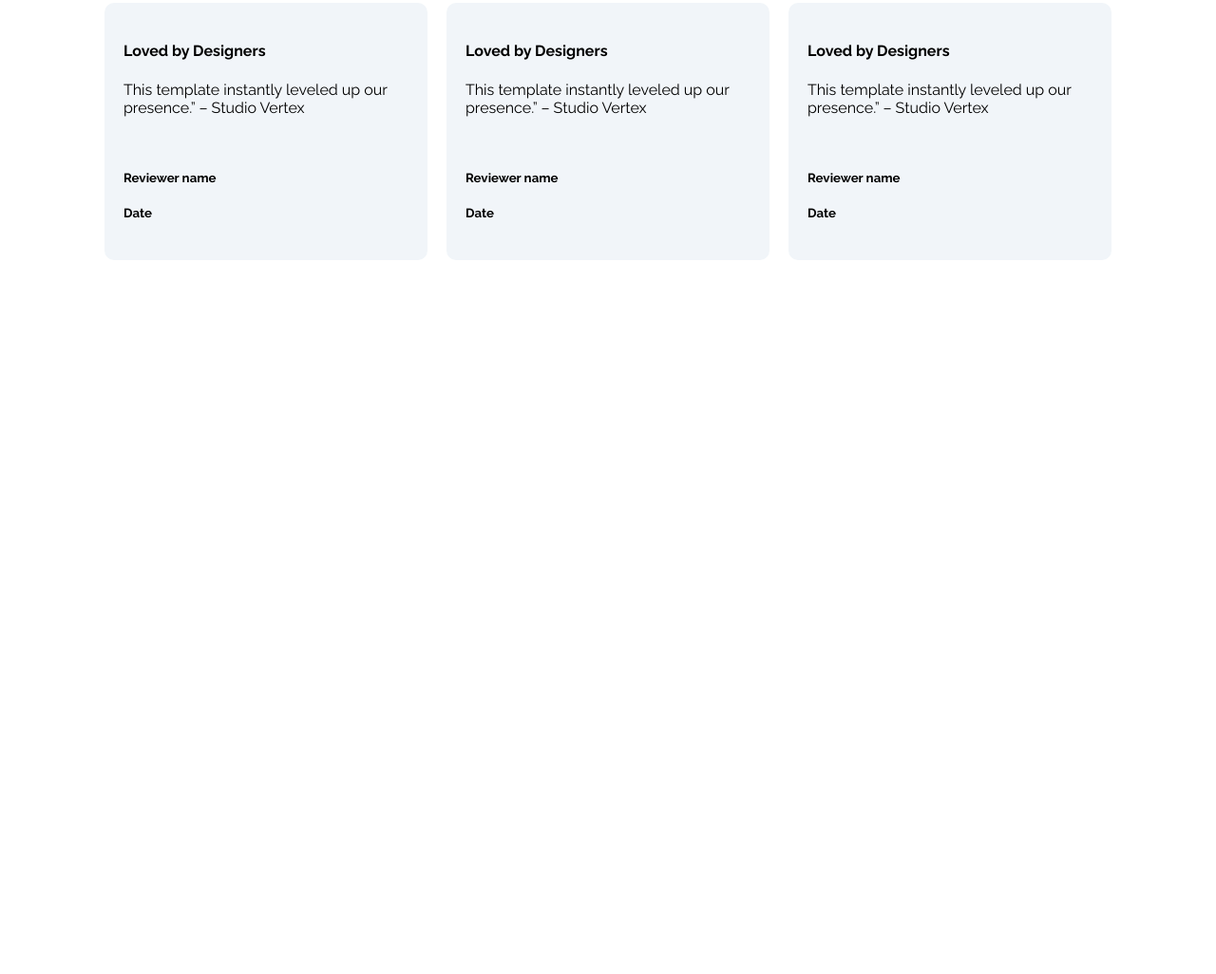
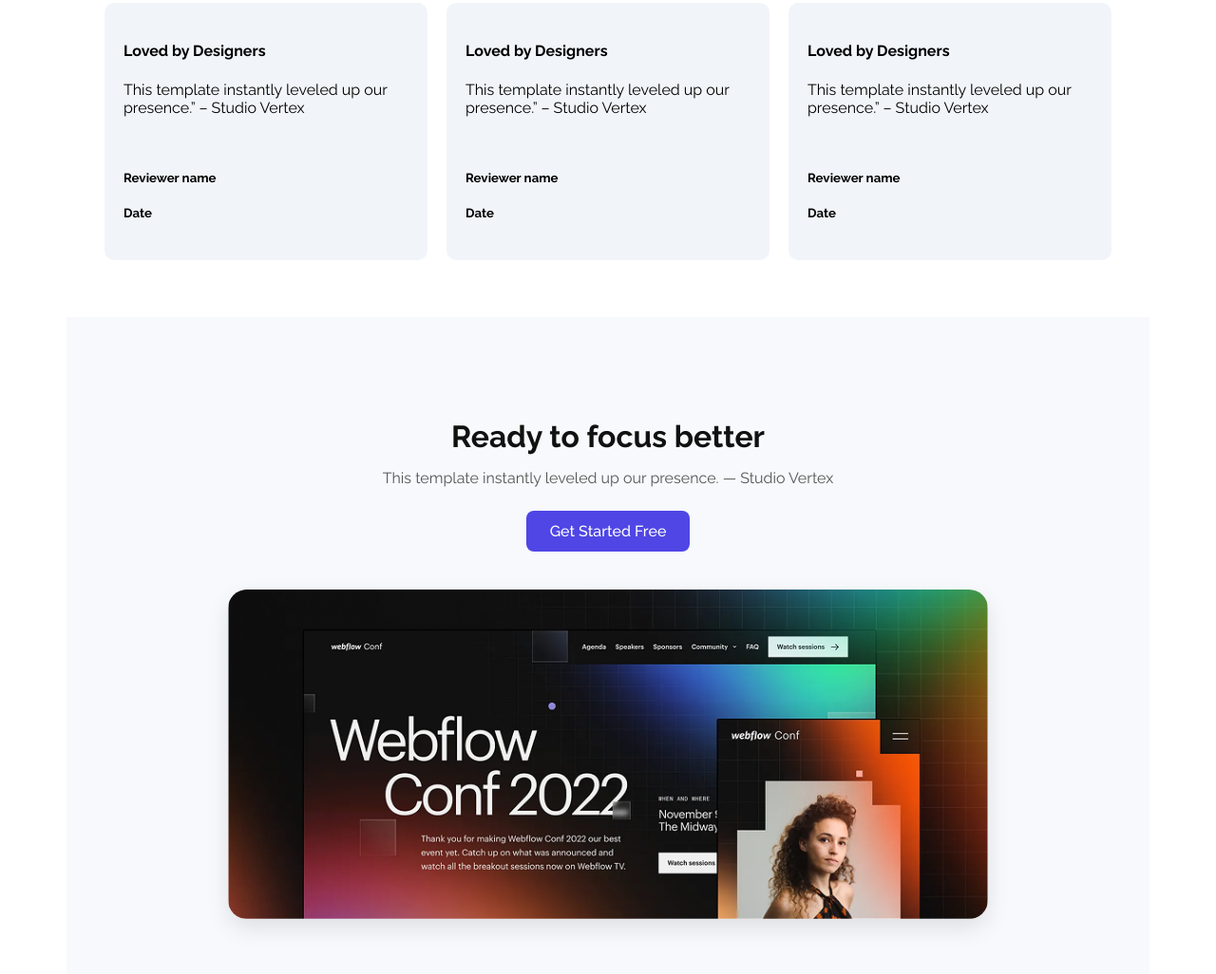
Before and after one commit to taposh25/ASSIGNMENT-001, a plain HTML site: page index.html in a window 1280 px wide. Shown: the part 1810-2836 px from the top of the page at 95% size. Before the commit the page ends 2152 px from the top, so only its background shows below. Drawn offline with Linux system fonts and the light colour scheme.

Commit message:
focus-section-added

```diff
--- a/index.html
+++ b/index.html
@@ -86,6 +86,17 @@
   </section>
 
 
+<section class="focus-section">
+  <div class="container focus-content">
+    <h2>Ready to focus better</h2>
+    <p class="subtitle">This template instantly leveled up our presence. — Studio Vertex</p>
+    <a href="#" class="btn focus-btn">Get Started Free</a>
+    <div class="focus-image">
+      <img src="images/wc-big.png" alt="">
+    </div>
+  </div>
+</section>
 
+ </main>
   </body>
   </html>
--- a/styles/assignment.css
+++ b/styles/assignment.css
@@ -153,3 +153,44 @@
   width: 300px;
   text-align: left;
 }
+/* Focus Section */
+
+.focus-section {
+  background-color: #f8f9fc;
+  padding: 80px 0;
+  text-align: center;
+}
+
+.focus-content h2 {
+  font-size: 2rem;
+  margin-bottom: 10px;
+  color: #111;
+}
+
+.subtitle {
+  margin-bottom: 25px;
+  color: #555;
+  font-size: 1rem;
+}
+
+.focus-btn {
+  background-color: #4F46E5;
+  color: white;
+  padding: 12px 25px;
+  border-radius: 8px;
+  text-decoration: none;
+  font-weight: 500;
+  display: inline-block;
+  margin-bottom: 40px;
+}
+
+.focus-btn:hover {
+  background-color: #3730A3;
+}
+
+.focus-image img {
+  width: 100%;
+  max-width: 800px;
+  border-radius: 20px;
+  box-shadow: 0 10px 25px rgba(0, 0, 0, 0.1);
+}
```
